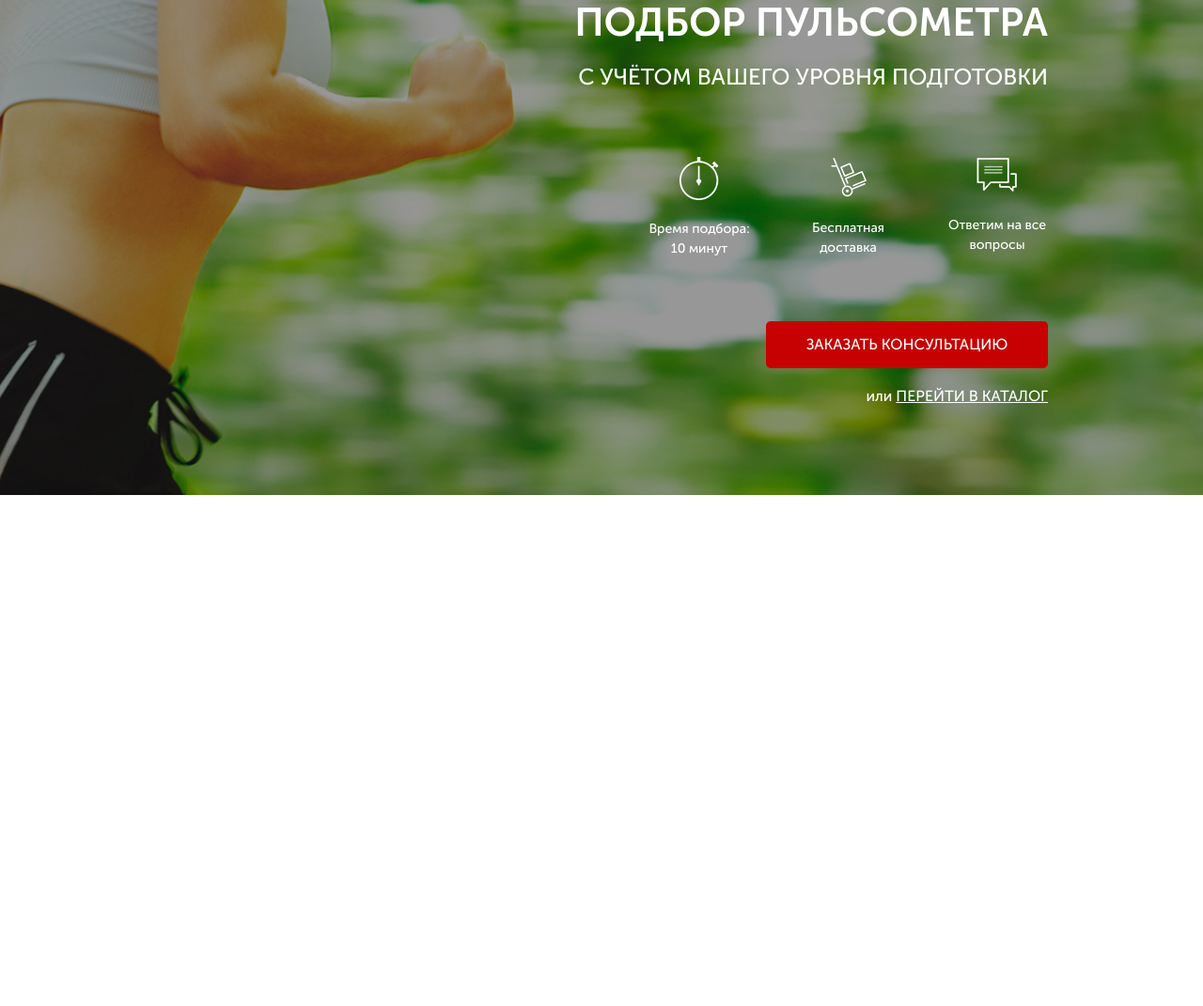
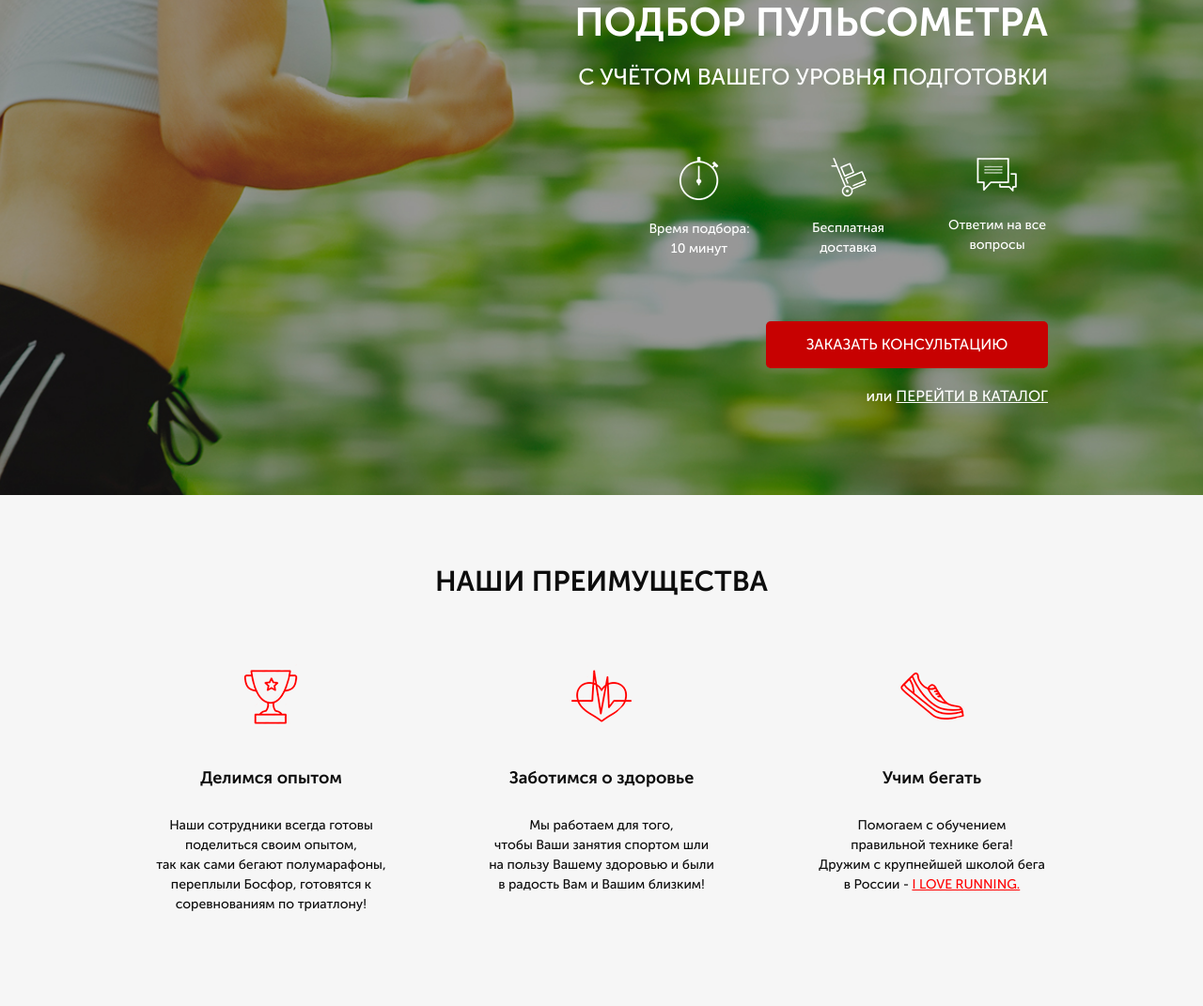
Before and after one commit to JuliaNick116/Pulse, a website: page src/index.html in a window 1280 px wide. Shown: the part 167-1238 px from the top of the page at 94% size. Before the commit the page ends 800 px from the top, so only its background shows below. Drawn offline with Linux system fonts and the light colour scheme.

Commit message:
second section

```diff
--- a/src/index.html
+++ b/src/index.html
@@ -56,5 +56,47 @@
             </div>
         </div>
     </div>
+    <div class="advantages">
+        <div class="container">
+            <h3 class="advantages__header">НАШИ ПРЕИМУЩЕСТВА</h3>
+
+            <div class="advantages__wrapper">
+                <div class="advantages__block">
+                    <img src="icons/advantage_1.png" alt="bowl">
+                    <div class="advantages__descr">
+                        <div class="advantages__subheader">Делимся опытом</div>
+                        <div class="advantages__text">Наши сотрудники всегда готовы
+                            поделиться своим опытом,<br>
+                        так как сами бегают полумарафоны,
+                        переплыли Босфор, готовятся к
+                        соревнованиям по триатлону!
+                        </div>
+                    </div>
+                </div>
+                <div class="advantages__block">
+                    <img src="icons/advantage_2.png" alt="heart">
+                    <div class="advantages__descr">
+                        <div class="advantages__subheader">Заботимся о здоровье</div>
+                        <div class="advantages__text">Мы работаем для того,<br>
+                            чтобы Ваши занятия спортом шли на
+                            пользу Вашему здоровью и были в
+                            радость Вам и Вашим близким!
+                        </div>
+                    </div>
+                </div>
+                <div class="advantages__block">
+                    <img src="icons/advantage_3.png" alt="sneaker">
+                    <div class="advantages__descr">
+                        <div class="advantages__subheader">Учим бегать</div>
+                        <div class="advantages__text">Помогаем с обучением<br>
+                            правильной технике бега!<br>
+                            Дружим с крупнейшей школой бега в России -
+                            <a href="#">I LOVE RUNNING.</a>
+                        </div>
+                    </div>
+                </div>
+            </div>
+        </div>
+    </div>
 </body>
 </html>
--- /dev/null
+++ b/src/sass/blocks/_advantages.scss
@@ -0,0 +1,44 @@
+.advantages {
+    min-height: 470px;
+    background-color: #f6f6f6;
+    padding: 70px 0 98px 0;
+    &__header {
+        font-size: 30px;
+        font-weight: 700;
+        color: #0d0d0d;
+        text-transform: uppercase;
+        text-align: center;
+        margin-bottom: 65px;
+    }
+    &__wrapper {
+        display: flex;
+        justify-content: space-between;
+        align-items: flex-start;
+    }
+    &__block {
+        width: 247px;
+        img {
+            display: block;
+            margin: 0 auto;
+            margin-bottom: 38px;
+        }
+    }
+    &__subheader {
+        font-size: 18px;
+        font-weight: 700;
+        text-align: center;
+        color: #0d0d0d;
+        margin-bottom: 26px;
+    }
+    &__text {
+        font-size: 14px;
+        font-weight: 500;
+        text-align: center;
+        color: #0d0d0d;
+        a {
+            color: #ff0000;
+            text-transform: uppercase;
+            text-decoration: underline;
+        }
+    }
+}
--- a/src/sass/style.scss
+++ b/src/sass/style.scss
@@ -3,6 +3,7 @@
 @import 'blocks/promo';
 @import 'blocks/header';
 @import 'blocks/buttons';
+@import 'blocks/advantages';
 
 * {
     font-family: Museo Sans Cyrl, sans-serif;
```
Also changed, not shown: src/css/style.min.css, src/icons/advantage_1.png (renamed from src/icons/benefits_1.png), src/icons/advantage_2.png (renamed from src/icons/benefits_2.png), src/icons/advantage_3.png (renamed from src/icons/benefits_3.png).
